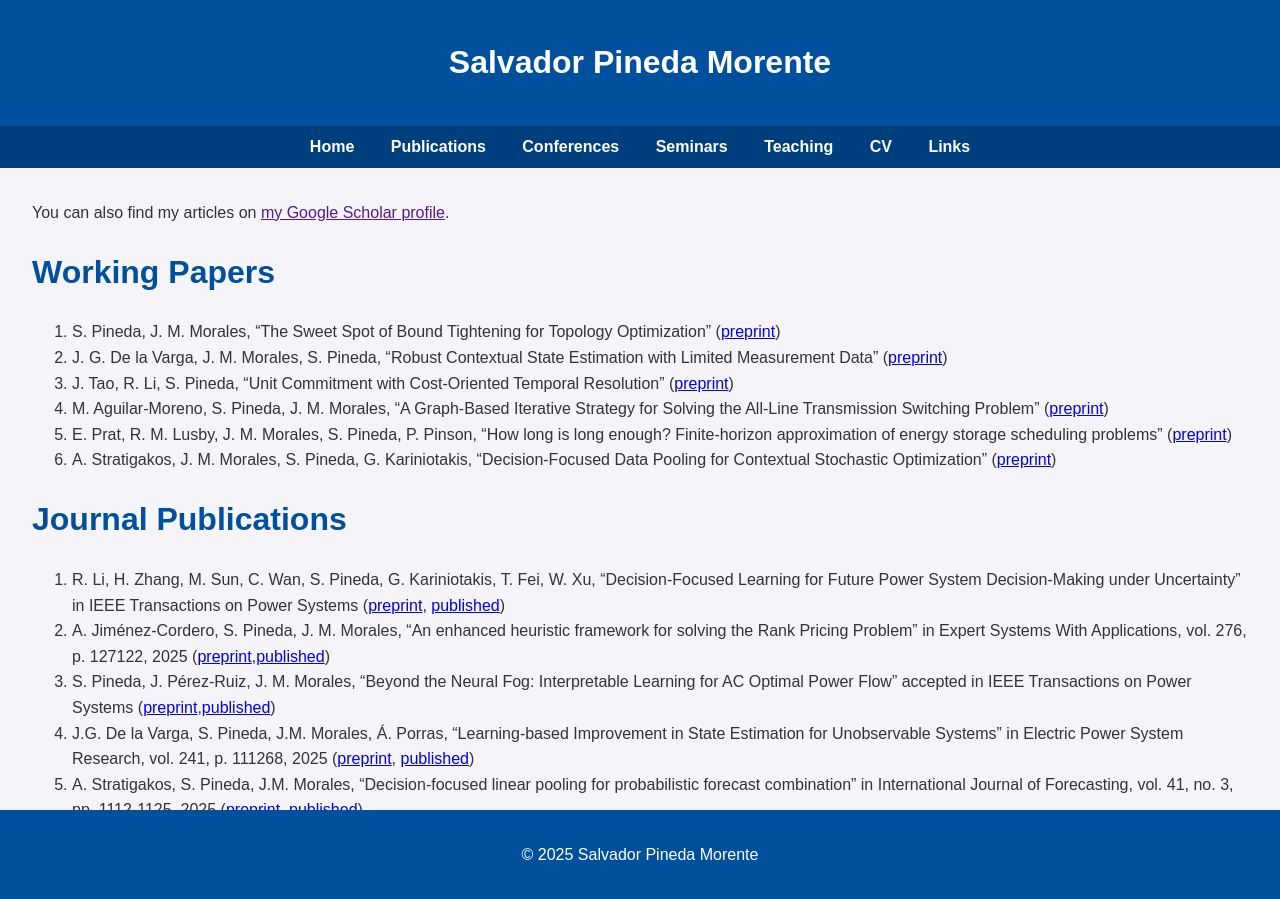
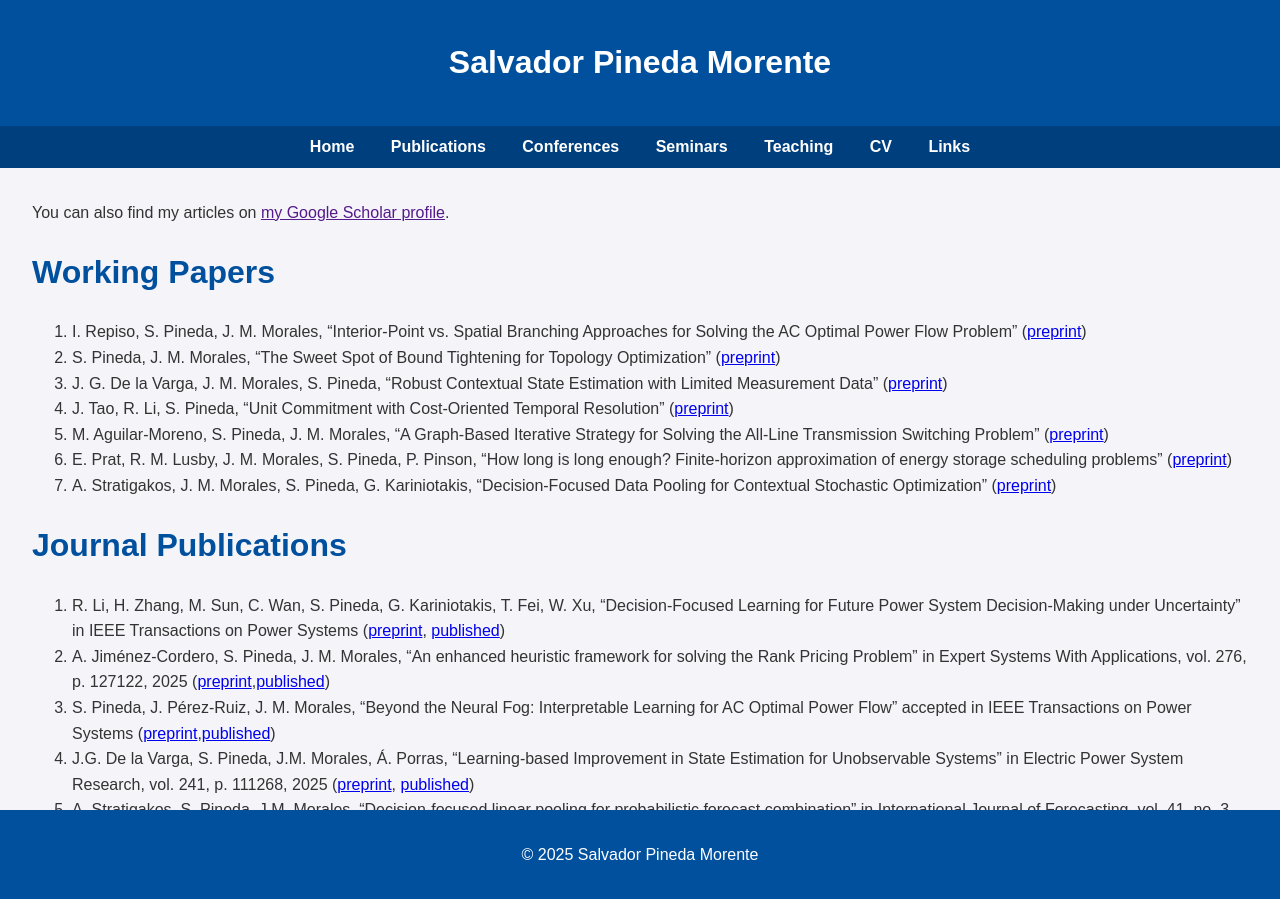
Before and after one commit to salvapineda/salvapineda.github.io, a Jekyll site: the page built from publications.md, in a window 1280 px wide and 900 px high. Built offline with Jekyll 4.4.1, drawn with Linux system fonts in a browser that asks for light colours.

Commit message:
add preprint nacho

```diff
--- a/publications.md
+++ b/publications.md
@@ -8,6 +8,7 @@ title: "Publications"
 
 # Working Papers
 
+1. I. Repiso, S. Pineda, J. M. Morales, "Interior-Point vs. Spatial Branching Approaches for Solving the AC Optimal Power Flow Problem" ([preprint](https://arxiv.org/abs/2510.15753))
 1. S. Pineda, J. M. Morales, "The Sweet Spot of Bound Tightening for Topology Optimization" ([preprint](https://arxiv.org/abs/2507.16496))
 1. J. G. De la Varga, J. M. Morales, S. Pineda, "Robust Contextual State Estimation with Limited Measurement Data" ([preprint](https://arxiv.org/abs/2507.08767))
 1.  J. Tao, R. Li, S. Pineda, "Unit Commitment with Cost-Oriented Temporal Resolution" ([preprint](https://arxiv.org/abs/2506.02707))
```
